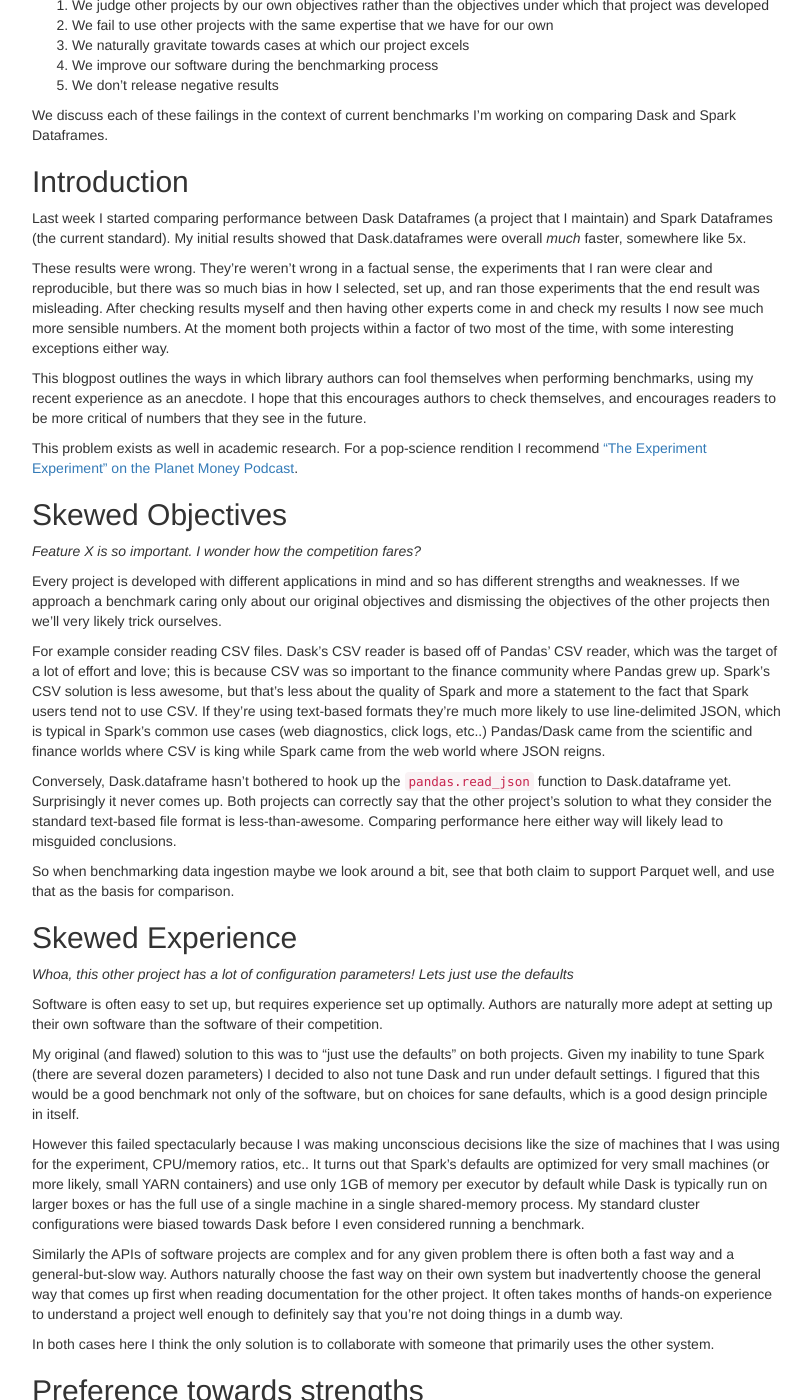
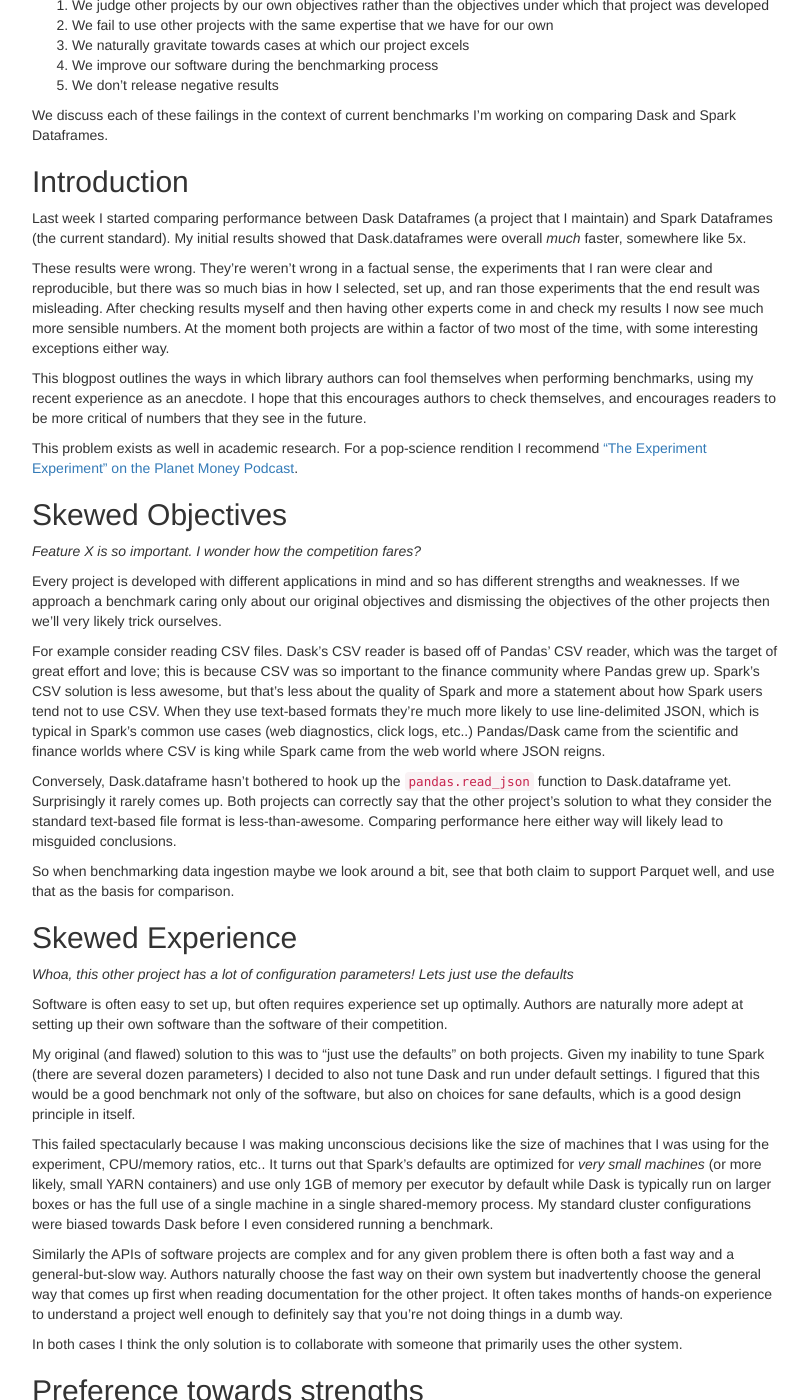
Before and after one commit to besyskymnbk/blog, a Jekyll site: the page built from _posts/work/2017-03-09-biased-benchmarks.md, in a window 1280 px wide and 1400 px high, scrolled down 356 px. Shown: the whole window, without its empty margins (233-1044 px from the left). Built offline with Jekyll 4.4.1, drawn with Linux system fonts in a browser that asks for light colours; comment, search, counter and statistics services are not loaded; some of the changed text lies outside the part shown.

Commit message:
small language edits to biased benchmarks

```diff
--- a/_posts/work/2017-03-09-biased-benchmarks.md
+++ b/_posts/work/2017-03-09-biased-benchmarks.md
@@ -43,8 +43,8 @@ experiments that I ran were clear and reproducible, but there was so much bias
 in how I selected, set up, and ran those experiments that the end result was
 misleading.  After checking results myself and then having other experts come
 in and check my results I now see much more sensible numbers.  At the moment
-both projects within a factor of two most of the time, with some interesting
-exceptions either way.
+both projects are within a factor of two most of the time, with some
+interesting exceptions either way.
 
 This blogpost outlines the ways in which library authors can fool themselves
 when performing benchmarks, using my recent experience as an anecdote.  I hope
@@ -67,18 +67,20 @@ about our original objectives and dismissing the objectives of the other
 projects then we'll very likely trick ourselves.
 
 For example consider reading CSV files.  Dask's CSV reader is based off of
-Pandas' CSV reader, which was the target of a lot of effort and love; this is because CSV was so important to the finance community where Pandas grew up.  Spark's CSV solution is less awesome, but that's less about the quality of Spark and more a statement to the fact that Spark users tend not to use CSV.
-If they're using text-based formats they're much
-more likely to use line-delimited JSON, which is typical in Spark's common use
-cases (web diagnostics, click logs, etc..)  Pandas/Dask came from the
-scientific and finance worlds where CSV is king while Spark came from the web
-world where JSON reigns.
+Pandas' CSV reader, which was the target of great effort and love; this is
+because CSV was so important to the finance community where Pandas grew up.
+Spark's CSV solution is less awesome, but that's less about the quality of
+Spark and more a statement about how Spark users tend not to use CSV.  When
+they use text-based formats they're much more likely to use line-delimited
+JSON, which is typical in Spark's common use cases (web diagnostics, click
+logs, etc..)  Pandas/Dask came from the scientific and finance worlds where CSV
+is king while Spark came from the web world where JSON reigns.
 
 Conversely, Dask.dataframe hasn't bothered to hook up the `pandas.read_json`
-function to Dask.dataframe yet.  Surprisingly it never comes up.  Both projects
-can correctly say that the other project's solution to what they consider the
-standard text-based file format is less-than-awesome.  Comparing performance
-here either way will likely lead to misguided conclusions.
+function to Dask.dataframe yet.  Surprisingly it rarely comes up.  Both
+projects can correctly say that the other project's solution to what they
+consider the standard text-based file format is less-than-awesome.  Comparing
+performance here either way will likely lead to misguided conclusions.
 
 So when benchmarking data ingestion maybe we look around a bit, see that both
 claim to support Parquet well, and use that as the basis for comparison.
@@ -90,24 +92,24 @@ Skewed Experience
 *Whoa, this other project has a lot of configuration parameters!  Lets just use
 the defaults*
 
-Software is often easy to set up, but requires experience set up optimally.
-Authors are naturally more adept at setting up their own software than the
-software of their competition.
+Software is often easy to set up, but often requires experience set up
+optimally.  Authors are naturally more adept at setting up their own software
+than the software of their competition.
 
 My original (and flawed) solution to this was to "just use the defaults" on
 both projects.  Given my inability to tune Spark (there are several dozen
 parameters) I decided to also not tune Dask and run under default settings.  I
-figured that this would be a good benchmark not only of the software, but on
-choices for sane defaults, which is a good design principle in itself.
+figured that this would be a good benchmark not only of the software, but also
+on choices for sane defaults, which is a good design principle in itself.
 
-However this failed spectacularly because I was making unconscious decisions
-like the size of machines that I was using for the experiment, CPU/memory
-ratios, etc..  It turns out that Spark's defaults are optimized for very small
-machines (or more likely, small YARN containers) and use only 1GB of memory per
-executor by default while Dask is typically run on larger boxes or has the full
-use of a single machine in a single shared-memory process.  My standard
-cluster configurations were biased towards Dask before I even considered
-running a benchmark.
+This failed spectacularly because I was making unconscious decisions like the
+size of machines that I was using for the experiment, CPU/memory ratios, etc..
+It turns out that Spark's defaults are optimized for *very small machines* (or
+more likely, small YARN containers) and use only 1GB of memory per executor by
+default while Dask is typically run on larger boxes or has the full use of a
+single machine in a single shared-memory process.  My standard cluster
+configurations were biased towards Dask before I even considered running a
+benchmark.
 
 Similarly the APIs of software projects are complex and for any given problem
 there is often both a fast way and a general-but-slow way.  Authors naturally
@@ -116,8 +118,8 @@ way that comes up first when reading documentation for the other project.  It
 often takes months of hands-on experience to understand a project well enough
 to definitely say that you're not doing things in a dumb way.
 
-In both cases here I think the only solution is to collaborate with someone
-that primarily uses the other system.
+In both cases I think the only solution is to collaborate with someone that
+primarily uses the other system.
 
 
 Preference towards strengths
```
Also changed, not shown: other parts of _posts/work/2017-03-09-biased-benchmarks.md (+2 -2 lines).
